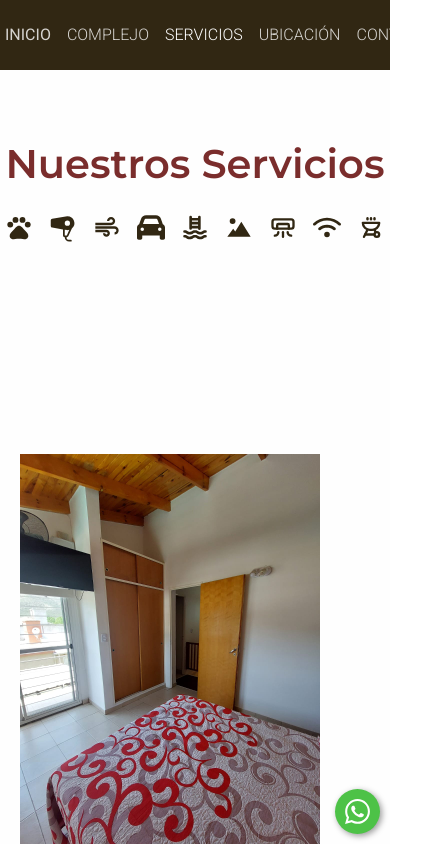
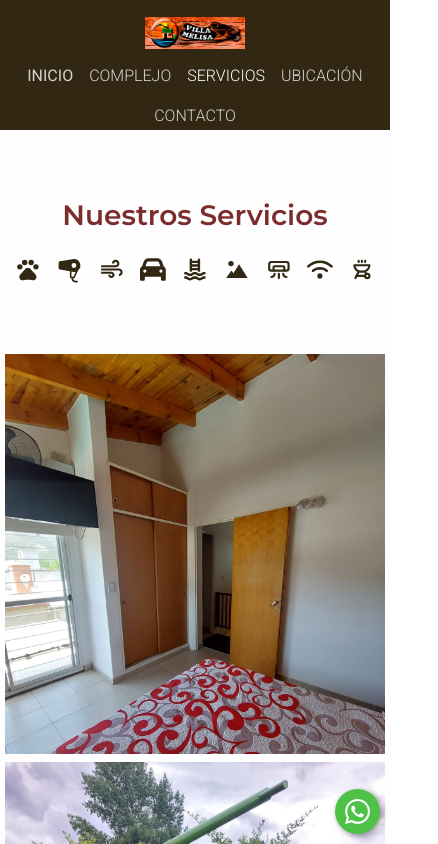
Before and after one commit to MFlorO/villa-melisa, a Next.js app: page /servicios in a window 390 px wide. Shown: the top 844 px of the page, 438 px wide, since content can reach past the window. Built offline with nearby package versions, Linux system fonts and the light colour scheme.

Commit message:
changes responsive

```diff
--- a/src/app/complejo/page.tsx
+++ b/src/app/complejo/page.tsx
@@ -1,6 +1,6 @@
 "use client"
 import Link from 'next/link'
-import { HEIGHT_NAVBAR, PADDING_BASE_WEB, PADDING_MD_WEB } from '@/constants';
+import { HEIGHT_NAVBAR_BASE, HEIGHT_NAVBAR_SM, PADDING_WEB_SM, PADDING_WEB_BASE } from '@/constants';
 import { Flex, Text, Grid, GridItem } from "@chakra-ui/react";
 
 // Import Swiper React components
@@ -14,7 +14,7 @@ import 'swiper/css/pagination';
 
 export default function Cabañas() {
   return (
-    <Flex w='100%' direction='column' minH='100vh' h='max-content' alignItems='center' mt={HEIGHT_NAVBAR} px={{base:PADDING_BASE_WEB, md:PADDING_MD_WEB}}>
+    <Flex w='100%' direction='column' minH='100vh' h='max-content' alignItems='center' mt={{base:HEIGHT_NAVBAR_BASE, sm:HEIGHT_NAVBAR_SM}} px={{base:PADDING_WEB_BASE, md:PADDING_WEB_SM}}>
 
       <Flex w='100%' direction='column' color='black'>
         <Text>Cabañas</Text>
--- a/src/app/servicios/page.tsx
+++ b/src/app/servicios/page.tsx
@@ -1,4 +1,4 @@
-import { HEIGHT_NAVBAR, PADDING_BASE_WEB, PADDING_MD_WEB } from '@/constants';
+import { HEIGHT_NAVBAR_BASE, HEIGHT_NAVBAR_SM, PADDING_WEB_SM, PADDING_WEB_BASE } from '@/constants';
 import { Title } from '@/components/ui';
 import { Flex, Text } from "@chakra-ui/react";
 import { MdOutlinePets, MdOutlineSecurity, MdAir } from "react-icons/md";
@@ -12,12 +12,12 @@ export default function Servicios() {
   const imagesService = ['/service/1.jpg', '/service/5.jpg', '/service/6.jpg', '/service/7.jpg', '/service/8.jpg', '/service/2.jpg', '/service/3.jpg', '/service/4.jpg', ];
 
   return (
-    <Flex w='100%' direction='column' minH='100vh' h='max-content' justifyContent='space-between' bgColor='bgColor2' mt={HEIGHT_NAVBAR} px={{base:PADDING_BASE_WEB, md:PADDING_MD_WEB}}>
-      <Flex w='100%' h='20rem' mt='4rem' direction='column' gap={4}>
+    <Flex w='100%' direction='column' minH='100vh' h='max-content' justifyContent='space-between' bgColor='bgColor2' mt={{base:HEIGHT_NAVBAR_BASE, sm:HEIGHT_NAVBAR_SM}} px={{base:PADDING_WEB_BASE, md:PADDING_WEB_SM}}>
+      <Flex w='100%' h={{base:'10rem', sm:'20rem'}} mt='4rem' direction='column' gap={4}>
         <Title title='Nuestros Servicios' />
         <Flex w='100%' alignItems='center' justifyContent='center' direction='column'>
           <Text color='black'></Text>
-          <Flex w='100%' color='primary' alignItems='center' justifyContent='center' gap={4}>
+          <Flex w='100%' color='primary' alignItems='center' justifyContent='center' px='10px' gap={4}>
             <MdOutlinePets size='35px'/>
             <PiHairDryerFill size='35px'/>
             <MdAir size='35px'/>
@@ -30,8 +30,8 @@ export default function Servicios() {
           </Flex>
         </Flex>
       </Flex>
-      <Flex w='100%' flexWrap='wrap' alignItems='center' justifyContent='center' gap={1}>
-        { imagesService?.map((image, index) => <Flex w='350px' h='400px' bgImage={image} bgRepeat='no-repeat' bgSize='contain' key={index} />) }
+      <Flex w='100%' flexWrap={{base:'no-wrap', sm:'wrap'}} direction={{base:'column', sm:'row'}} alignItems='center' justifyContent='center' gap={{base:2, sm:1}}>
+        { imagesService?.map((image, index) => <Flex w={{base:'100%', sm:'350px'}} h='400px' bgImage={image} bgRepeat='no-repeat' bgSize={{base:'cover', sm:'contain' }} key={index} />) }
       </Flex>
     </Flex>
   );
--- a/src/components/home/CarrouselSection.tsx
+++ b/src/components/home/CarrouselSection.tsx
@@ -30,7 +30,7 @@ const CarrouselSection = () => {
   const handleSlideChange = (swiper: any) => setActiveIndex(swiper.realIndex)
 
   return (
-    <Flex w='100%' h={{base:'60vh', sm:'100vh'}} direction='column' justifyContent='space-between' alignItems='center' p='4% 0%' bgColor='bgColor2' gap={{base:2, sm:0}} id="carrousel-section">
+    <Flex w='100%' h={{base:'70vh', sm:'100vh'}} direction='column' justifyContent='space-between' alignItems='center' p='4% 0%' bgColor='bgColor2' gap={{base:2, sm:0}} id="carrousel-section">
 
       <Title title='Explore nuestras cabañas y las vistas espectaculares que las rodean'/>
 
@@ -95,7 +95,7 @@ const CarrouselSection = () => {
           margin-top: 100px !important;
         }
         .swiper-pagination-bullet-active {
-          background-color: #F88800 !important;
+          background-color: #7A2D2C !important;
         }
       `}
       </style>
--- a/src/components/home/Portadas.tsx
+++ b/src/components/home/Portadas.tsx
@@ -30,8 +30,8 @@ const Portadas = () => {
       <Flex position='absolute' w='100%' h='100%' bgSize='cover' bgPos='center' bgAttachment='fixed' bgRepeat='no-repeat' transform='translateZ(0)' style={{ backgroundImage: "url('/portada.jpg')", backgroundPositionY: `${scrollY * 0.7}px` }}/>
 
       <Flex w='100%' position='relative' direction='column' alignItems='center' justifyContent='center' color='white' gap={4}>
-        <Text className={titleFont.className} fontWeight={400} fontSize={{base:'35px', sm:'100px'}} color='white' variant='h2'>BIENVENIDO</Text>
-        <Text className={titleFont.className} fontWeight={600} fontSize={{base:'15px', sm:'50px'}} color='white' variant='h2'>Cabañas Villa Melisa</Text>
+        <Text className={titleFont.className} fontWeight={400} fontSize={{base:'38px', sm:'100px'}} color='white' variant='h2'>BIENVENIDO</Text>
+        <Text className={titleFont.className} fontWeight={600} fontSize={{base:'18px', sm:'50px'}} color='white' variant='h2'>Cabañas Villa Melisa</Text>
       </Flex>
 
     </Flex>
--- a/src/components/home/SecondSections.tsx
+++ b/src/components/home/SecondSections.tsx
@@ -1,6 +1,6 @@
 "use client"
 import { useEffect, useRef, useState } from 'react';
-import { Flex, Text, useBreakpointValue  } from "@chakra-ui/react";
+import { Flex, Text, useBreakpointValue } from "@chakra-ui/react";
 
 
 const SecondSections = () => {
--- a/src/components/ui/Footer.tsx
+++ b/src/components/ui/Footer.tsx
@@ -1,7 +1,7 @@
 "use client"
 import { usePathname } from 'next/navigation';
 import Mapa from "./Mapa";
-import { PADDING_BASE_WEB, PADDING_MD_WEB } from '@/constants';
+import { HEIGHT_FOOTER_BASE, HEIGHT_FOOTER_SM, PADDING_WEB_BASE, PADDING_WEB_SM } from '@/constants';
 import { Flex, Text } from '@chakra-ui/react'
 
 const Footer = () => {
@@ -11,18 +11,18 @@ const Footer = () => {
   return (
     <Flex w='100%' h='max-content' direction='column' as='footer'>
 
-      <Flex w='100%' h='100%' bgColor='bgColor' justifyContent='space-between' color='text' py='70px' px={{base:PADDING_BASE_WEB, md:PADDING_MD_WEB}}>
-        <Flex w={{base:'100%', sm: pathname === '/ubicacion' ? '100%' : '50%'}} direction='column' alignItems={pathname === '/ubicacion' ? 'center' : 'start'} justifyContent='center' fontWeight={300} fontSize='18px' gap={2} borderRight={pathname === '/ubicacion' ? 'none' : '1px solid #7A2D2C'}>
+      <Flex w='100%' h={{base:HEIGHT_FOOTER_BASE, sm:HEIGHT_FOOTER_SM}} bgColor='bgColor' justifyContent='space-between' color='text' direction={{base:'column', sm:'row'}} py='15px' px={{base:PADDING_WEB_BASE, md:PADDING_WEB_SM}}>
+        <Flex w={{base:'100%', sm: pathname === '/ubicacion' ? '100%' : '50%'}} direction='column' alignItems={{base:'center', sm:pathname === '/ubicacion' ? 'center' : 'start'}} justifyContent='center' fontWeight={300} fontSize={{base:'14px', sm:'18px'}} gap={2} borderRight={{base:'none', sm: pathname === '/ubicacion' ? 'none' : '1px solid #7A2D2C'}}>
           <Flex>Cabo Garcia nº 66, Playas de Oro III</Flex>
           <Flex>Córdoba, Argentina</Flex>
-          <Flex alignItems='center' gap={2} fontWeight={500} fontSize='18px'><Text>WhatsApp: </Text><Text color='highlight'>3516624922</Text></Flex>
-          <Flex alignItems='center' gap={2} fontWeight={500} fontSize='18px'><Text>Emial: </Text><Text color='highlight'>contacto@villamelisa.com.ar</Text></Flex>
+          <Flex alignItems='center' gap={2} fontWeight={500}><Text>WhatsApp: </Text><Text color='highlight'>3516624922</Text></Flex>
+          <Flex alignItems='center' gap={2} fontWeight={500}><Text>Emial: </Text><Text color='highlight'>contacto@villamelisa.com.ar</Text></Flex>
         </Flex>
 
         { pathname !== '/ubicacion' && <Flex w='49%' justifyContent='center'>{typeof window !== 'undefined' && <Mapa />}</Flex>}
       </Flex>
 
-      <Flex w='100%' h={{base:'max-content', sm:'60px'}} bgColor='highlight' color='text' justifyContent='center' alignItems='center' p='30px' fontSize={{base:'12px', sm:'14px'}} justifyContent='center' alignItems='center' direction={{base:'column', sm:'row'}} gap={1}>
+      <Flex w='100%' h={{base:'45px', sm:'60px'}} bgColor='highlight' color='text' justifyContent='center' alignItems='center' p='30px' fontSize={{base:'12px', sm:'14px'}} direction={{base:'column', sm:'row'}} gap={1}>
         <Flex alignItems='center'>©{new Date().getFullYear()} | Desarrollo del sitio web por FLORENCIA OLDANI</Flex>
       </Flex>
 
--- a/src/components/ui/Navbar.tsx
+++ b/src/components/ui/Navbar.tsx
@@ -1,6 +1,6 @@
 "use client"
 import { useRouter, usePathname } from 'next/navigation';
-import { HEIGHT_NAVBAR, PADDING_BASE_WEB, PADDING_MD_WEB } from '@/constants';
+import { HEIGHT_NAVBAR_BASE, HEIGHT_NAVBAR_SM, PADDING_WEB_SM, PADDING_WEB_BASE } from '@/constants';
 import { Flex } from "@chakra-ui/react"
 
 const Navbar = () => {
@@ -9,9 +9,9 @@ const Navbar = () => {
   const router = useRouter()
 
   return (
-    <Flex position='absolute' w='100%' top={0} h={HEIGHT_NAVBAR} bg="bgColor" alignItems='center' px={{base:PADDING_BASE_WEB, md:PADDING_MD_WEB}} py='0.5%' justifyContent={{base:'space-around', sm:'space-between'}} zIndex={99999}>
-      <Flex w={{base:'70px', sm:'100px'}} h='100%' bgImage='/logo_villa_melisa.png' bgSize='contain' bgRepeat='no-repeat' bgPos='center' onClick={() => router.push('/')}/>
-      <Flex h='100%' alignItems='center' gap={4} color='white'>
+    <Flex position='absolute' w='100%' direction={{base:'column', sm:'row'}} top={0} h={{base:HEIGHT_NAVBAR_BASE, sm:HEIGHT_NAVBAR_SM}} bg="bgColor" alignItems='center' px={{base:PADDING_WEB_BASE, md:PADDING_WEB_SM}} py='0.5%' justifyContent={{base:'space-around', sm:'space-between'}} zIndex={99999}>
+      <Flex w='100px' h='100%' bgImage='/logo_villa_melisa.png' bgSize='contain' bgRepeat='no-repeat' bgPos='center' onClick={() => router.push('/')}/>
+      <Flex h='100%' flexWrap='wrap' justifyContent={{base:'center', sm:'start'}} alignItems='center' gap={4} color='white'>
         <Flex onClick={() => router.push('/')} cursor='pointer' fontWeight={400} color={ pathname === '/' ? 'white' : 'text' }>INICIO</Flex>
         <Flex onClick={() => router.push('/complejo')} cursor='pointer' fontWeight={300} color={ pathname.includes('complejo') ? 'white' : 'text' }>COMPLEJO</Flex>
         <Flex onClick={() => router.push('/servicios')} cursor='pointer' fontWeight={300} color={ pathname.includes('servicios') ? 'white' : 'text' }>SERVICIOS</Flex>
--- a/src/components/ui/Title.tsx
+++ b/src/components/ui/Title.tsx
@@ -18,8 +18,8 @@ interface Props {
 const Title = ({ title, subtitle, color='highlight', colorSubtitle }:Props ) => {
   return (
     <Flex w='100%' direction='column' justifyContent='center' alignItems='center' px='5x'>
-      <Text className={titleFont.className} fontWeight={600} fontSize='40px' color={color} textAlign='center' variant='h2'>{ title }</Text>
-      { subtitle && <Text className={titleFont.className} fontWeight={200} fontStyle='italic' fontSize='18px' color={colorSubtitle} variant='h3'>{subtitle}</Text> }
+      <Text className={titleFont.className} fontWeight={600} fontSize={{base:'28px', sm:'40px'}} color={color} textAlign='center' variant='h2'>{ title }</Text>
+      { subtitle && <Text className={titleFont.className} fontWeight={200} fontStyle='italic' textAlign='center' fontSize={{base:'14px', sm:'18px'}} color={colorSubtitle} variant='h3'>{subtitle}</Text> }
     </Flex>
   )
 }
--- a/src/constants/css/index.ts
+++ b/src/constants/css/index.ts
@@ -1,3 +1,6 @@
-export const HEIGHT_NAVBAR = '70px';
-export const PADDING_BASE_WEB = '5px';
-export const PADDING_MD_WEB = '12rem';
+export const HEIGHT_NAVBAR_BASE = '130px';
+export const HEIGHT_NAVBAR_SM = '70px';
+export const PADDING_WEB_BASE = '5px';
+export const PADDING_WEB_SM = '12rem';
+export const HEIGHT_FOOTER_BASE = '130px';
+export const HEIGHT_FOOTER_SM = '70px';
```
Also changed, not shown: src/app/ubicacion/page.tsx (+5 -5 lines).
